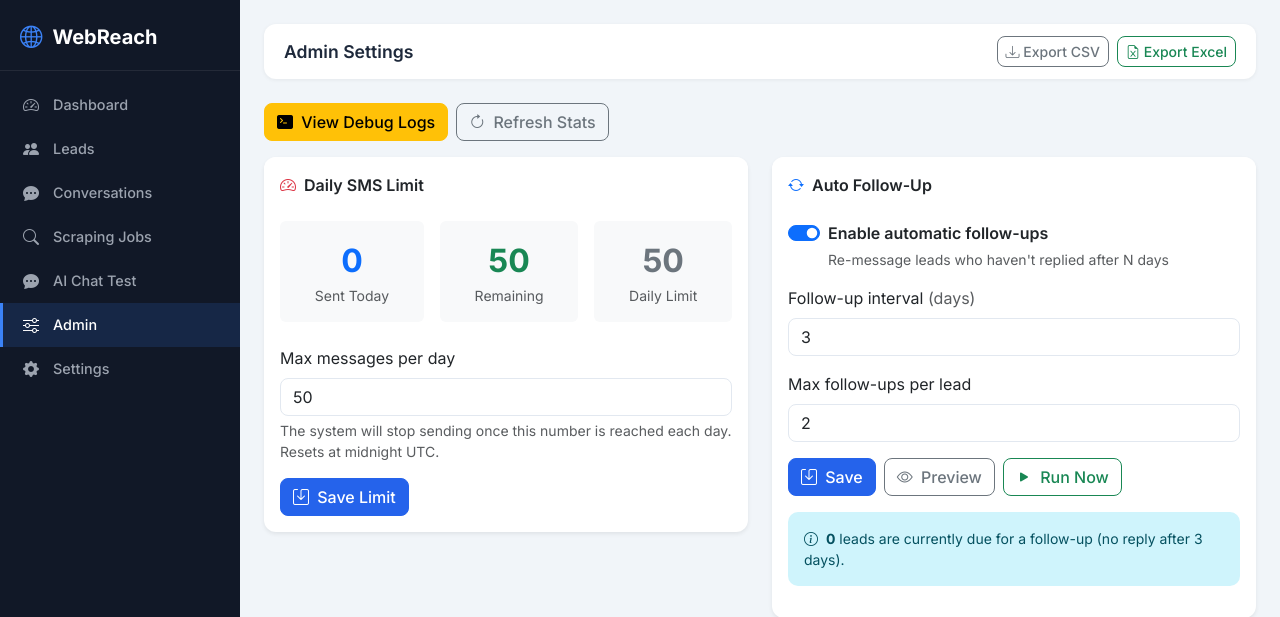
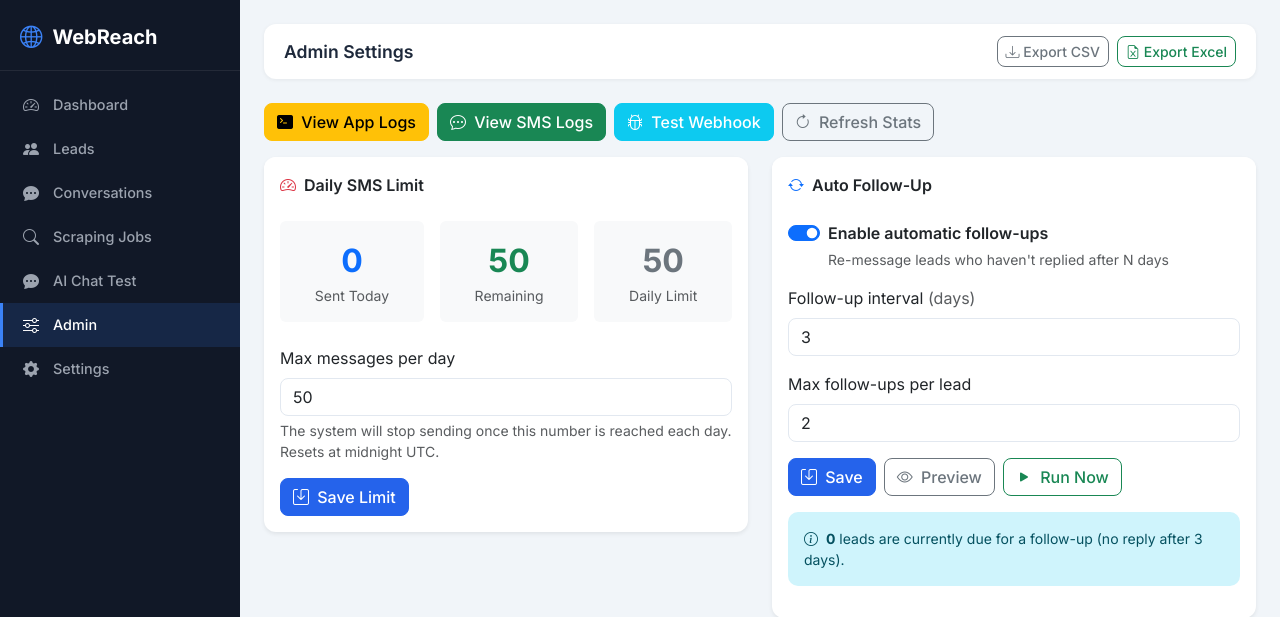
Before and after one commit to MOsaidJutt/webreach-outreach, a Flask app: page /admin in a window 1280 px wide. Shown: the top 617 px of the page. Run offline with Flask 3, Linux system fonts and the light colour scheme; data that the repository does not hold is empty.

Commit message:
Add app logs viewer, SMS logs, and Test Webhook button to admin

```diff
--- a/app.py
+++ b/app.py
@@ -1,6 +1,20 @@
+import logging
+import os
+from logging.handlers import RotatingFileHandler
 from app_factory import create_app
 
 app = create_app()
 
+# File logger so we can view logs in admin panel
+log_path = os.path.join(os.path.dirname(__file__), "instance", "app.log")
+os.makedirs(os.path.dirname(log_path), exist_ok=True)
+file_handler = RotatingFileHandler(log_path, maxBytes=2_000_000, backupCount=3)
+file_handler.setLevel(logging.INFO)
+file_handler.setFormatter(logging.Formatter(
+    "[%(asctime)s] %(levelname)s %(name)s: %(message)s"
+))
+logging.getLogger().addHandler(file_handler)
+logging.getLogger().setLevel(logging.INFO)
+
 if __name__ == "__main__":
     app.run(host="0.0.0.0", port=5000, debug=False)
--- a/routes/admin.py
+++ b/routes/admin.py
@@ -155,6 +155,70 @@ def daily_stats():
     })
 
 
+@admin_bp.route("/app-logs", methods=["GET"])
+def app_logs():
+    """Return last N lines of the application log file."""
+    import os
+    lines = int(request.args.get("lines", 200))
+    log_path = os.path.join(os.path.dirname(os.path.dirname(__file__)), "instance", "app.log")
+    if not os.path.exists(log_path):
+        return jsonify({"lines": [], "message": "No log file yet — logs appear after first activity"})
+    try:
+        with open(log_path, "r", encoding="utf-8", errors="replace") as f:
+            all_lines = f.readlines()
+        last = all_lines[-lines:]
+        return jsonify({"lines": [l.rstrip() for l in reversed(last)]})
+    except Exception as e:
+        return jsonify({"lines": [], "error": str(e)})
+
+
+@admin_bp.route("/test-webhook", methods=["POST"])
+def test_webhook():
+    """Send a fake inbound SMS to test the full webhook → AI flow."""
+    data = request.get_json() or {}
+    lead_id = data.get("lead_id")
+
+    from models import Lead
+    from sqlalchemy import select
+
+    if lead_id:
+        lead = db.session.get(Lead, lead_id)
+    else:
+        lead = db.session.execute(
+            select(Lead).where(
+                Lead.imported_to_ghl == True,
+                Lead.ghl_contact_id.isnot(None),
+                Lead.status == "message_sent"
+            ).limit(1)
+        ).scalar_one_or_none()
+
+    if not lead:
+        return jsonify({"error": "No suitable lead found. Import a lead to GHL first."}), 400
+
+    import requests as req
+    test_payload = {
+        "type": "InboundMessage",
+        "messageType": "SMS",
+        "contactId": lead.ghl_contact_id or "test_contact",
+        "conversationId": lead.ghl_conversation_id or "test_conv",
+        "message": data.get("message", "Yes"),
+    }
+    app_url = current_app.config.get("APP_URL", "http://localhost:5000")
+    try:
+        r = req.post(f"{app_url}/api/webhooks/ghl",
+                     json=test_payload,
+                     headers={"Content-Type": "application/json"},
+                     timeout=15)
+        return jsonify({
+            "message": f"Test sent for lead: {lead.business_name}",
+            "webhook_status": r.status_code,
+            "webhook_response": r.json() if r.content else {},
+            "test_message": test_payload["message"],
+        })
+    except Exception as e:
+        return jsonify({"error": str(e)}), 500
+
+
 @admin_bp.route("/logs", methods=["GET"])
 def logs():
     """Return recent webhook activity and conversations for debugging."""
--- a/templates/admin.html
+++ b/templates/admin.html
@@ -5,13 +5,43 @@
 {% block content %}
 
 <!-- Top action bar -->
-<div class="d-flex gap-2 mb-3">
+<div class="d-flex gap-2 mb-3 flex-wrap">
   <button class="btn btn-warning" onclick="toggleLogs()">
-    <i class="bi bi-terminal-fill me-1"></i> View Debug Logs
+    <i class="bi bi-terminal-fill me-1"></i> View App Logs
+  </button>
+  <button class="btn btn-success" onclick="toggleSmsLogs()">
+    <i class="bi bi-chat-dots me-1"></i> View SMS Logs
+  </button>
+  <button class="btn btn-info text-white" onclick="showTestModal()">
+    <i class="bi bi-bug me-1"></i> Test Webhook
   </button>
   <button class="btn btn-outline-secondary" onclick="loadStats(); loadDailyStats();">
     <i class="bi bi-arrow-clockwise me-1"></i> Refresh Stats
   </button>
+</div>
+
+<!-- Test webhook modal -->
+<div class="modal fade" id="testModal" tabindex="-1">
+  <div class="modal-dialog">
+    <div class="modal-content">
+      <div class="modal-header">
+        <h5 class="modal-title">🧪 Test Webhook → AI Flow</h5>
+        <button type="button" class="btn-close" data-bs-dismiss="modal"></button>
+      </div>
+      <div class="modal-body">
+        <p class="text-muted small">This sends a fake inbound SMS to your webhook to test if the AI responds correctly. Uses a real lead from your database.</p>
+        <div class="mb-3">
+          <label class="form-label">Test Message (simulates lead reply)</label>
+          <input type="text" class="form-control" id="testMessage" value="Yes please!" />
+        </div>
+        <div id="testResult" class="d-none"></div>
+      </div>
+      <div class="modal-footer">
+        <button class="btn btn-secondary" data-bs-dismiss="modal">Cancel</button>
+        <button class="btn btn-success" onclick="runWebhookTest()">Send Test</button>
+      </div>
+    </div>
+  </div>
 </div>
 
 <div class="row g-4">
@@ -191,7 +221,25 @@
     </div>
   </div>
 
-  <!-- Debug Logs (hidden, click title 5x to reveal) -->
+  <!-- App Logs Panel -->
+  <div class="col-12" id="appLogsPanel" style="display:none">
+    <div class="card border-0 shadow-sm">
+      <div class="card-header bg-dark text-white border-0 pt-3 d-flex justify-content-between">
+        <span><i class="bi bi-terminal me-1"></i> Application Logs (last 200 lines)</span>
+        <div class="d-flex gap-2">
+          <button class="btn btn-sm btn-outline-light" onclick="loadAppLogs()"><i class="bi bi-arrow-clockwise"></i></button>
+          <button class="btn btn-sm btn-outline-danger" onclick="document.getElementById('appLogsPanel').style.display='none'">Hide</button>
+        </div>
+      </div>
+      <div class="card-body p-0">
+        <div id="appLogsContent" style="background:#1a1a2e; color:#00ff00; font-family:monospace; font-size:11px; max-height:400px; overflow-y:auto; padding:12px;">
+          Click refresh to load logs...
+        </div>
+      </div>
+    </div>
+  </div>
+
+  <!-- SMS Debug Logs Panel -->
   <div class="col-12" id="debugPanel" style="display:none">
     <div class="card border-0 shadow-sm border-warning">
       <div class="card-header bg-warning bg-opacity-10 border-0 fw-semibold pt-3 d-flex justify-content-between align-items-center">
@@ -275,9 +323,51 @@ window.addEventListener("DOMContentLoaded", () => {
 });
 
 function toggleLogs() {
+  const panel = document.getElementById("appLogsPanel");
+  panel.style.display = panel.style.display === "none" ? "" : "none";
+  if (panel.style.display !== "none") loadAppLogs();
+}
+
+function toggleSmsLogs() {
   const panel = document.getElementById("debugPanel");
   panel.style.display = panel.style.display === "none" ? "" : "none";
   if (panel.style.display !== "none") loadLogs();
+}
+
+async function loadAppLogs() {
+  const el = document.getElementById("appLogsContent");
+  el.textContent = "Loading...";
+  try {
+    const data = await api("GET", "/api/admin/app-logs?lines=200");
+    if (data.lines && data.lines.length) {
+      el.innerHTML = data.lines.map(l => {
+        const color = l.includes("ERROR") ? "#ff4444" : l.includes("WARNING") ? "#ffaa00" : l.includes("INFO") ? "#00ff00" : "#cccccc";
+        return `<div style="color:${color}">${esc(l)}</div>`;
+      }).join("");
+    } else {
+      el.textContent = data.message || "No logs yet.";
+    }
+  } catch(e) { el.textContent = "Error: " + e.message; }
+}
+
+function showTestModal() {
+  new bootstrap.Modal(document.getElementById("testModal")).show();
+}
+
+async function runWebhookTest() {
+  const msg = document.getElementById("testMessage").value;
+  const resultEl = document.getElementById("testResult");
+  resultEl.className = "alert alert-info d-block";
+  resultEl.textContent = "Testing...";
+  try {
+    const data = await api("POST", "/api/admin/test-webhook", { message: msg });
+    resultEl.className = "alert alert-success d-block";
+    resultEl.innerHTML = `<strong>✅ ${data.message}</strong><br>Webhook: ${data.webhook_status}<br><small>${JSON.stringify(data.webhook_response)}</small>`;
+    setTimeout(() => loadAppLogs(), 2000);
+  } catch(e) {
+    resultEl.className = "alert alert-danger d-block";
+    resultEl.textContent = "❌ " + e.message;
+  }
 }
 
 async function loadLogs() {
```
